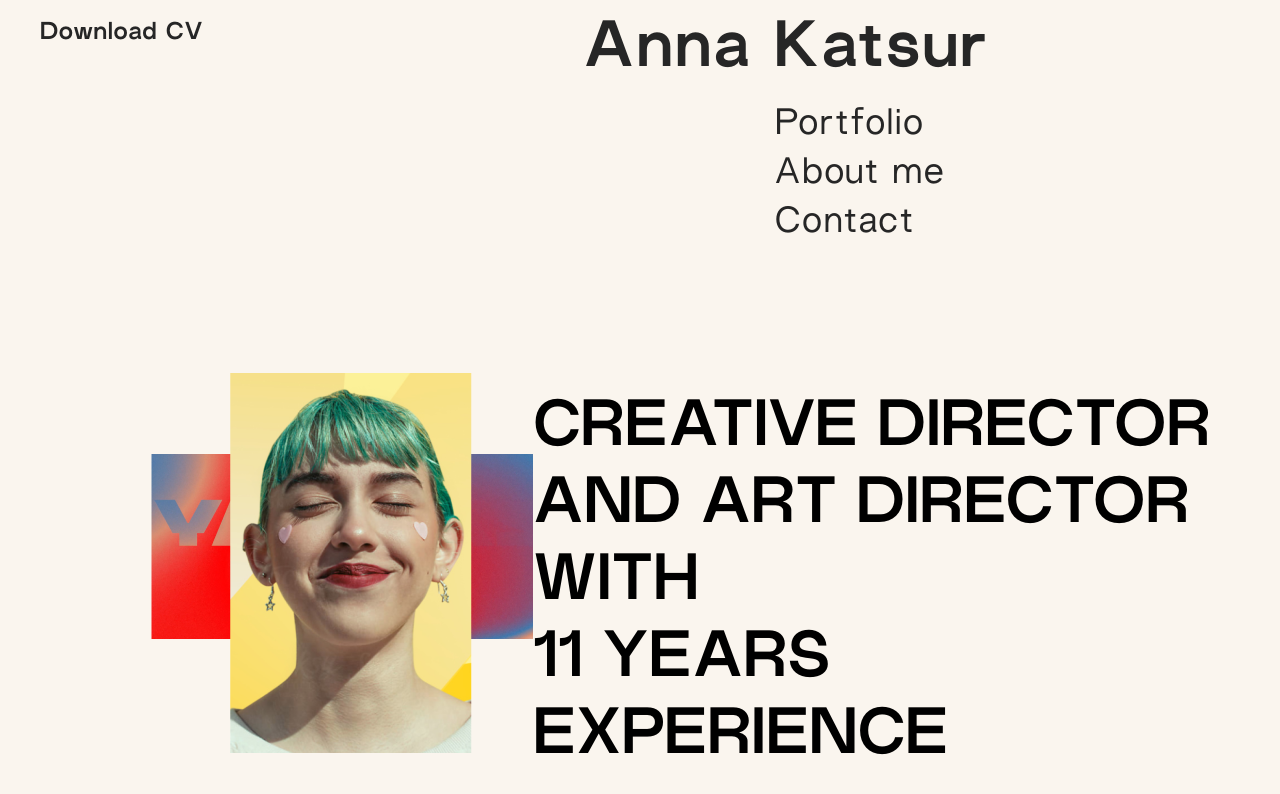
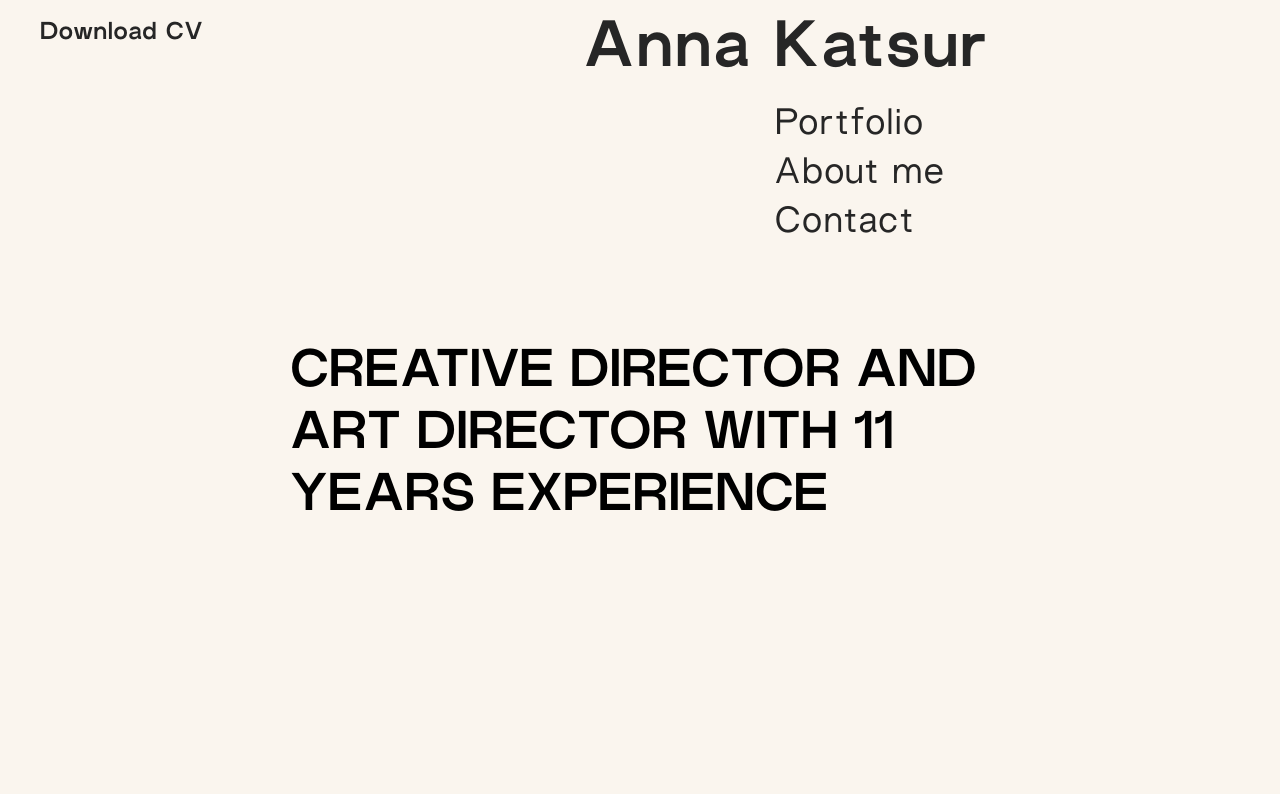
Before and after one commit to annalatyeva/anna-katsur-portfolio, a React (Create React App) app: page / in a window 1280 px wide. Shown: the top 794 px of the page. Built offline with nearby package versions, Linux system fonts and the light colour scheme; the HTML template or start-up script is replaced by a standard one.

Commit message:
adaptive for main page

```diff
--- a/src/pages/Main/Main.jsx
+++ b/src/pages/Main/Main.jsx
@@ -21,12 +21,13 @@ const Main = () => {
   useEffect(() => {
     const interval = setInterval(() => {
       setCurrentImageIndex((prevIndex) => (prevIndex + 1) % images.length);
-    }, 800);
+    }, 400);
 
     return () => clearInterval(interval);
   }, []);
 
   return (
+    <div className="main-container">
       <div className="main">
         <div className="main_images">
           <img
@@ -36,9 +37,21 @@ const Main = () => {
           />
         </div>
         <div className="main_title">
-        <p>CREATIVE DIRECTOR</p>
-        <p>AND ART DIRECTOR WITH</p>
-        <p>11 YEARS EXPERIENCE</p>
+          <p>CREATIVE DIRECTOR AND ART DIRECTOR WITH 11 YEARS EXPERIENCE</p>
+        </div>
+      </div>
+
+      <div className="main_mobile">
+        <div className="main_title_mobile">
+          <p>CREATIVE DIRECTOR AND ART DIRECTOR WITH 11 YEARS EXPERIENCE</p>
+        </div>
+        <div className="main-images_mobile">
+          <img
+            src={images[currentImageIndex % images.length]}
+            alt={`img${(currentImageIndex % images.length) + 1}`}
+            className="main_images-item_mobile"
+          />
+        </div>
       </div>
     </div>
   );
--- a/src/pages/Main/Main.scss
+++ b/src/pages/Main/Main.scss
@@ -1,8 +1,7 @@
 @import "../../assets/styles/variables.scss";
 
-
 .main {
-    margin: 10% 0 0 10%;
+  margin: 10% 0 0 15%;
   display: flex;
   align-items: center;
 
@@ -25,10 +24,151 @@
     }
   }
 
-
   .main_title {
+    max-width: 842px;
     font-family: $nonBold;
     font-size: 64px;
-        transform: translate(-40px, 20px);
+    transform: translate(-35px, 20px);
   }
 }
+
+.main_mobile {
+  display: none;
+}
+
+@media screen and (max-width: 389px) {
+  .main {
+    display: none;
+  }
+
+  .main_mobile {
+    display: block;
+    margin: 40px auto;
+
+    .main_title_mobile {
+      max-width: 300px;
+      font-size: 28px;
+      font-family: $nonBold;
+      margin: 0 auto;
+      padding: 0;
+    }
+
+    .main-images_mobile {
+      max-width: 250px;
+      transition: transform 2s;
+      margin: 0 auto;
+
+      .main_images-item_mobile {
+        width: 250px;
+        height: auto;
+        transition: transform 2s;
+        transform: translateY(-35px);
+        position: relative;
+        z-index: -100;
+      }
+    }
+  }
+}
+
+@media screen and (min-width: 390px) and (max-width: 430px) {
+  .main {
+    display: none;
+  }
+
+  .main_mobile {
+    display: block;
+    margin: 80px auto;
+
+    .main_title_mobile {
+      max-width: 390px;
+      font-size: 36px;
+      font-family: $nonBold;
+      margin: 0 auto;
+      padding: 0;
+    }
+
+    .main-images_mobile {
+      max-width: 350px;
+      transition: transform 2s;
+      margin: 0 auto;
+
+      .main_images-item_mobile {
+        width: 350px;
+        height: auto;
+        transition: transform 2s;
+        transform: translateY(-35px);
+        position: relative;
+        z-index: -100;
+      }
+    }
+  }
+}
+
+@media screen and (min-width: 431px) and (max-width: 1199px) {
+  .main {
+    display: none;
+  }
+
+  .main_mobile {
+    display: block;
+    margin: 150px auto;
+
+    .main_title_mobile {
+      max-width: 520px;
+      font-size: 48px;
+      font-family: $nonBold;
+      margin: 0 auto;
+      padding: 0;
+    }
+
+    .main-images_mobile {
+      max-width: 400px;
+      transition: transform 2s;
+      margin: 0 auto;
+
+      .main_images-item_mobile {
+        width: 400px;
+        height: auto;
+        transition: transform 2s;
+        transform: translateY(-35px);
+        position: relative;
+        z-index: -100;
+      }
+    }
+  }
+}
+
+@media screen and (min-width: 1200px) and (max-width: 1399px) {
+  .main {
+    display: none;
+  }
+
+  .main_mobile {
+    display: block;
+    margin: 0 auto;
+    padding-top: 100px;
+
+    .main_title_mobile {
+      max-width: 700px;
+      font-size: 52px;
+      font-family: $nonBold;
+      margin: 0 auto;
+      padding: 0;
+    }
+
+    .main-images_mobile {
+      max-width: 400px;
+      transition: transform 2s;
+      margin: 0 auto;
+
+      .main_images-item_mobile {
+        width: 400px;
+        height: auto;
+        transition: transform 2s;
+        transform: translateY(-35px);
+        position: relative;
+        z-index: -100;
+      }
+    }
+  }
+}
```
Lines whose indentation alone changed are shown as unchanged.
